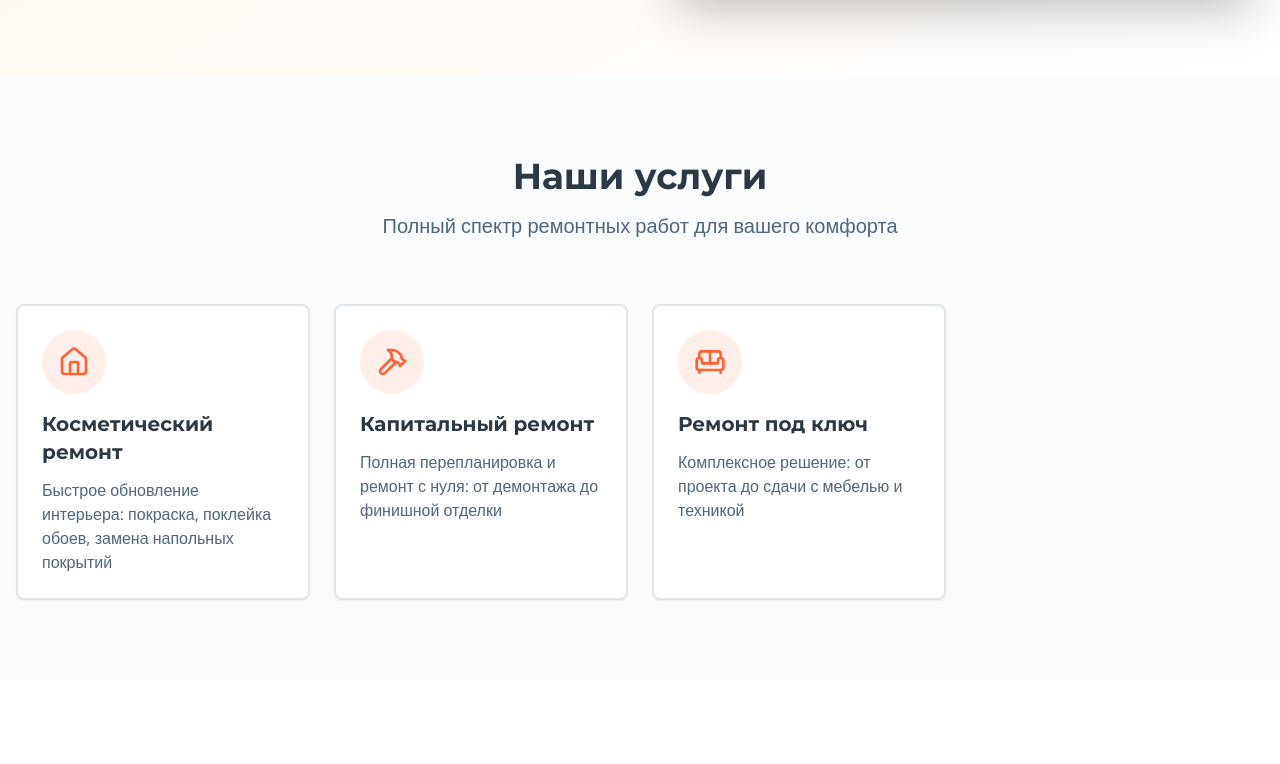
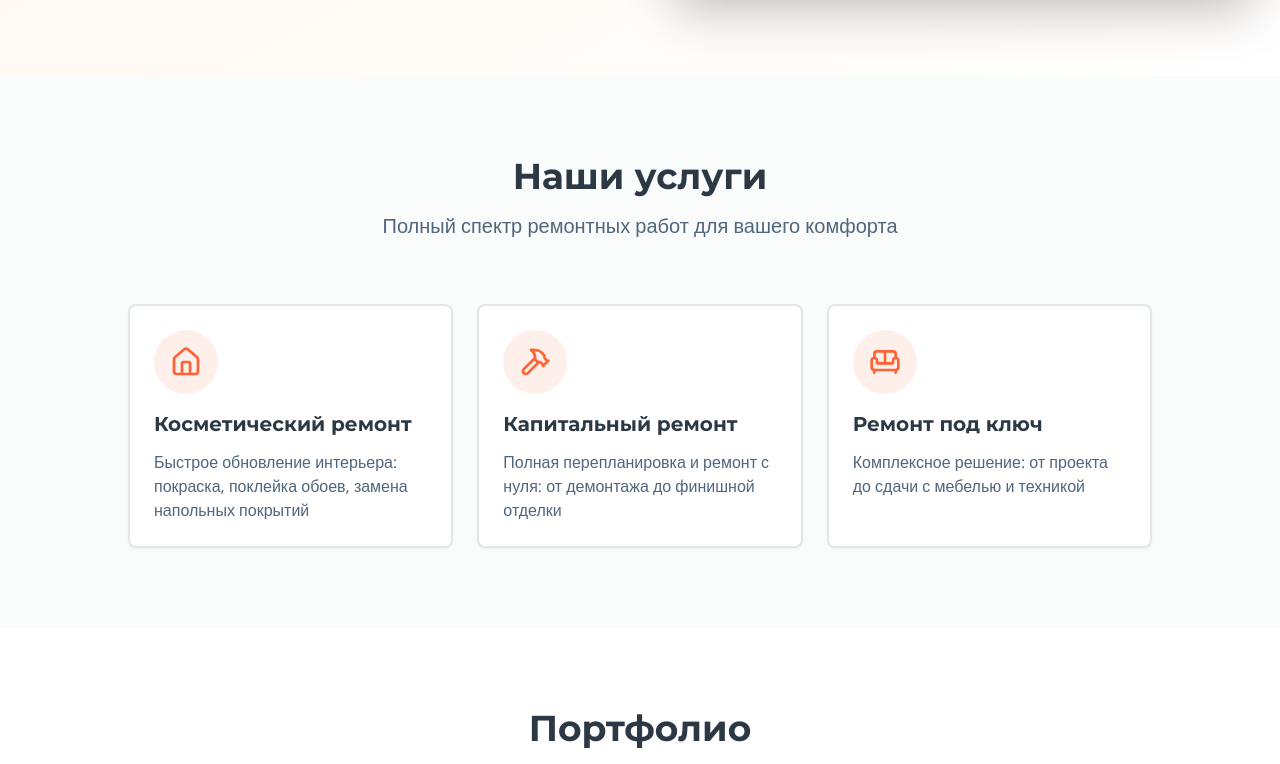
Before and after one commit to pr-poehali-dev/apartment-renovation-site, a React (Vite) app: page / in a window 1280 px wide. Shown: the part 582-1346 px from the top of the page. Built offline with nearby package versions, Linux system fonts and the light colour scheme.

Commit message:
Центрирование вкладки "Ремонт под ключ"

```diff
--- a/src/pages/Index.tsx
+++ b/src/pages/Index.tsx
@@ -117,7 +117,7 @@ const Index = () => {
             <h2 className="text-4xl font-bold mb-4">Наши услуги</h2>
             <p className="text-xl text-muted-foreground">Полный спектр ремонтных работ для вашего комфорта</p>
           </div>
-          <div className="grid md:grid-cols-2 lg:grid-cols-4 gap-6">
+          <div className="grid md:grid-cols-3 gap-6 max-w-5xl mx-auto">
             {services.map((service, index) => (
               <Card key={index} className="hover:shadow-xl transition-all duration-300 hover:-translate-y-2 border-2 hover:border-primary/20 animate-scale-in" style={{ animationDelay: `${index * 0.1}s` }}>
                 <CardContent className="p-6">
```
